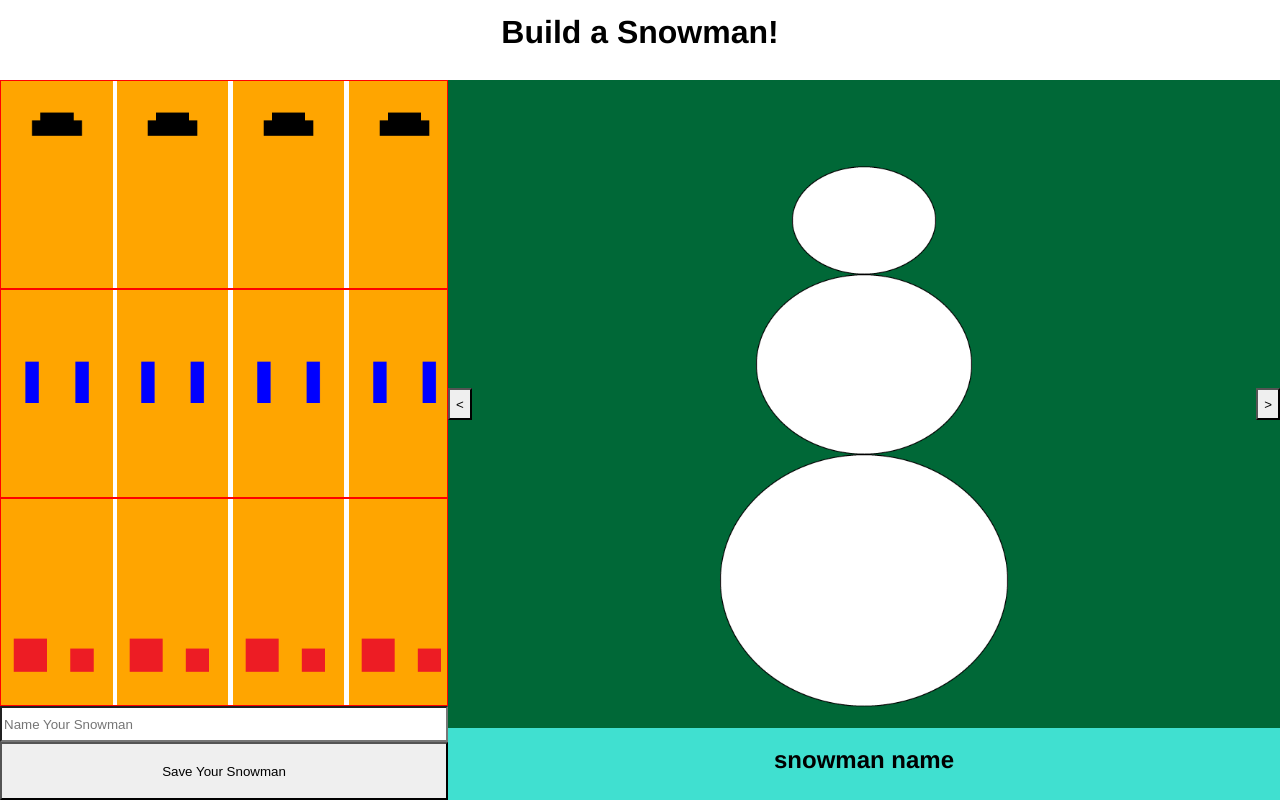
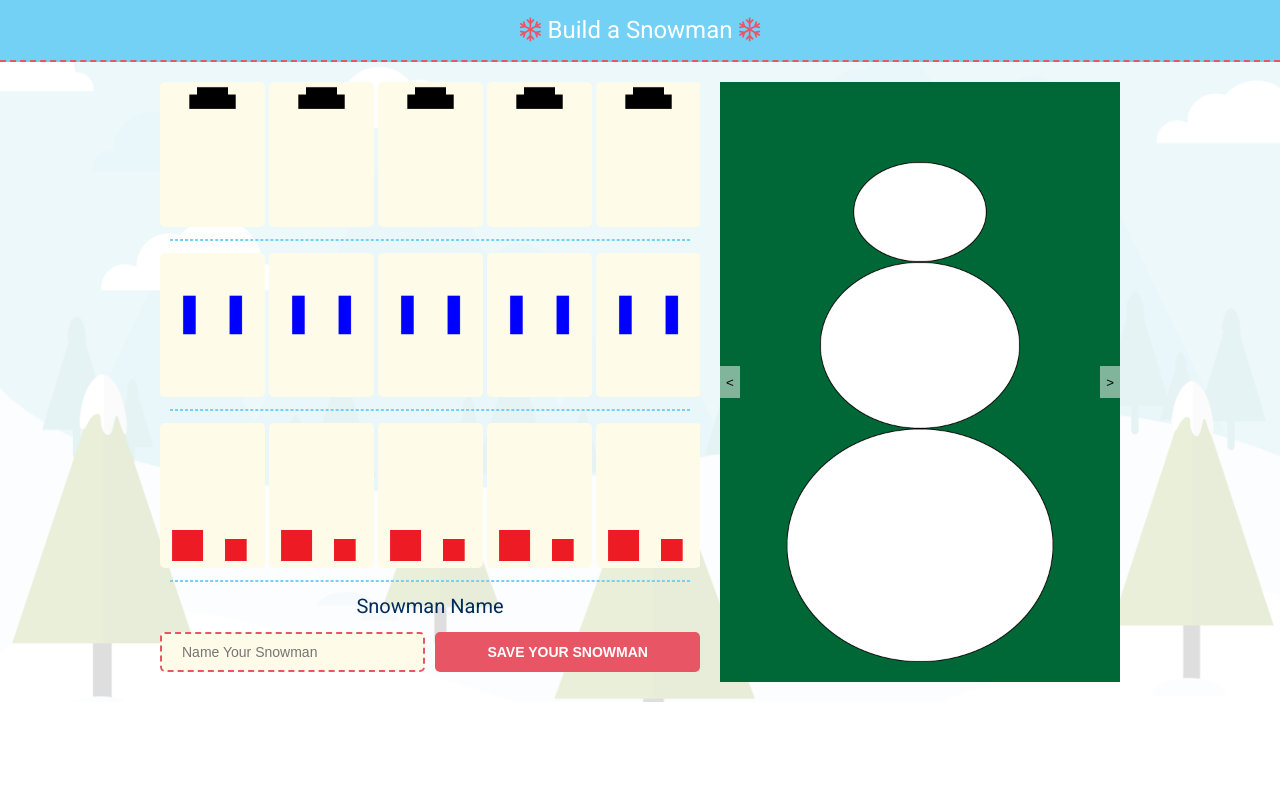
Before and after one commit to TIY-Austin-Front-End-Engineering/winterCrashCourse, a plain HTML site: page index.html in a window 1280 px wide. Drawn offline with Linux system fonts and the light colour scheme.

Commit message:
restructured html and styled basic ui

```diff
--- a/index.html
+++ b/index.html
@@ -2,11 +2,20 @@
 <html>
 	<head>
 		<meta charset="utf-8">
-		<title>Snowoman Generator</title>
+		<title>Snowman Generator</title>
+		<link href="https://fonts.googleapis.com/css?family=Roboto:300,400,700" rel="stylesheet">
+		<link href="https://maxcdn.bootstrapcdn.com/font-awesome/4.7.0/css/font-awesome.min.css" rel="stylesheet" integrity="sha384-wvfXpqpZZVQGK6TAh5PVlGOfQNHSoD2xbE+QkPxCAFlNEevoEH3Sl0sibVcOQVnN" crossorigin="anonymous">
 		<link rel="stylesheet" href="main.css">
 	</head>
 	<body>
-		<h1>Build a Snowman!</h1>
+		<header>
+			<div class="container">
+				<h1 class="logo-title"><i class="fa fa-snowflake-o" aria-hidden="true"></i>
+Build a Snowman <i class="fa fa-snowflake-o" aria-hidden="true"></i></h1>
+			</div>
+		</header>
+		<section class="snowman-builder-area">
+			<div class="container">
 				<div class="parts-list">
 					<ul class="scroll-list part-subset upper-bodies">
 						<li><button><img src="images/head.png" alt="head" /></button></li>
@@ -15,6 +24,7 @@
 						<li><button><img src="images/head.png" alt="head" /></button></li>
 						<li><button><img src="images/head.png" alt="head" /></button></li>
 					</ul>
+					<hr class="divider">
 					<ul class="scroll-list part-subset mid-bodies">
 						<li><button><img src="images/torso.png" alt="torso" /></button></li>
 						<li><button><img src="images/torso.png" alt="torso" /></button></li>
@@ -22,6 +32,7 @@
 						<li><button><img src="images/torso.png" alt="torso" /></button></li>
 						<li><button><img src="images/torso.png" alt="torso" /></button></li>
 					</ul>
+					<hr class="divider">
 					<ul class="scroll-list part-subset lower-bodies">
 						<li><button><img src="images/bottom.png" alt="bottom" /></button></li>
 						<li><button><img src="images/bottom.png" alt="bottom" /></button></li>
@@ -29,6 +40,8 @@
 						<li><button><img src="images/bottom.png" alt="bottom" /></button></li>
 						<li><button><img src="images/bottom.png" alt="bottom" /></button></li>
 					</ul>
+					<hr class="divider">
+					<h2 class="snowman-name">Snowman Name</h2>
 					<input type="text" id="snowman-name" name="snowman-name" placeholder="Name Your Snowman">
 					<input type="submit" id="submit" name="submit" value="Save Your Snowman">
 				</div>
@@ -52,8 +65,11 @@
 								<li class="bottom"></li>
 							</ul>
 						</div>
-				<h2 class="snowman-name">snowman name</h2>
 				</section>
+			</div>
+		</section>
+		<footer>
 			<script src="main.js" charset="utf-8"></script>
+		</footer>
 	</body>
 </html>
--- a/main.css
+++ b/main.css
@@ -4,7 +4,7 @@
 
 body, h2, h1 {
 	margin: 0;
-	font-family: 'Helvetica', sans-serif;
+	font-family: 'Roboto', sans-serif;
 }
 
 ul {
@@ -14,10 +14,56 @@ ul {
 }
 
 h1 {
-	height: 10vh;
 	box-sizing: border-box;
+	text-align: left;
+}
+
+h2 {
+	box-sizing: border-box;
+	font-size: 20px;
+	font-weight: 300;
+}
+
+.container {
+	width: 960px;
+	margin: 0 auto;
+}
+
+input:focus, button:focus {
+	outline: none;
+}
+
+/****************/
+/*    header    */
+/****************/
+
+header {
+	background: #73D1F5;
+	color: #ffffff;
+	border-bottom: 2px dashed #E85564;
+}
+
+h1.logo-title {
 	text-align: center;
-	line-height: 200%;
+	font-size: 24px;
+	font-weight: 500;
+	padding: 16px 0px;
+}
+
+i.fa.fa-snowflake-o {
+	color: #E85564;
+}
+
+/****************/
+/*  snowman builder  */
+/****************/
+
+.snowman-builder-area {
+	overflow: hidden;
+	background: teal;
+	background-image: url('images/winter-bg.png');
+	background-size: cover;
+	padding: 20px 0;
 }
 
 /****************/
@@ -26,19 +72,17 @@ h1 {
 
 .parts-list {
 	float: left;
-	width: 35%;
-	height: 90vh;
+	width: 540px;
 	overflow: hidden;
 	box-sizing: border-box;
 }
 
 .part-subset {
-	height: 29%;
-	overflow-y: hidden;
+	/*overflow-y: hidden;*/
 }
 
 .part-subset li {
-	width: 25%;
+	width: 105px;
 }
 
 .part-subset li::after {
@@ -60,36 +104,65 @@ h1 {
 	max-width: 100%;
 }
 
+.divider {
+	border: 1px dashed #73D1F5;
+	margin: 12px 10px;
+}
+
+.snowman-name-wrap {
+	width: 540px;
+	float: left;
+	overflow: hidden;
+}
+
 /******************/
 /*  snowman area  */
 /******************/
 
 #snowman-name, #submit {
-	height: 8%;
-	display: block;
-	width: 100%;
+	height: 40px;
+	width: 49%;
+	font-size: 14px;
 	-webkit-appearance: none;
 	-moz-appearance: none;
 	box-sizing: border-box;
+	border-radius: 5px;
 }
 
 #snowman-name {
-	height: 5%;
+	float: left;
+	border: none;
+	padding: 4px 20px;
+	background: #FEFBE8;
+	border: 2px dashed #E85564;
+}
+
+#submit {
+	float: right;
+	color: white;
+	font-weight: 700;
+	text-transform: uppercase;
+	background: #E85564;
+	border: none;
+}
+
+#submit:hover {
+	background: #c94956;
 }
 
 .snowman-display {
-	width: 65%;
+	width: 400px;
 	float: left;
-	height: 90vh;
-	background: turquoise;
+	height: 600px;
+	margin-left: 20px;
 }
 
 .current-snowman {
-	height: 87%;
+	height: 100%;
 }
 
 .snowman-image {
-	height: 90%;
+	height: 100%;
 	position: relative;
 }
 
@@ -137,9 +210,11 @@ h1 {
 	height: 100%;
 }
 
-.snowman-name {
+h2.snowman-name {
+	margin-bottom: 14px;
+	color: #012B5C;
+	font-weight: 500;
 	text-align: center;
-	line-height: 8.1vh;
 }
 
 /**********************/
@@ -166,6 +241,16 @@ input.prev, input.next {
 	z-index: 1;
 	-webkit-appearance: none;
 	-moz-appearance: none;
+	background: rgba(255, 255, 255, 0.5);
+	border: none;
+}
+
+input.prev:hover, input.next:hover {
+	background: rgba(255, 255, 255, 0.7);
+}
+
+input.prev:focus, input.next:focus {
+	outline: none;
 }
 
 /*********************/
@@ -181,16 +266,14 @@ input.prev, input.next {
 	margin: 0 auto;
 	padding: 0;
 	list-style: none;
-	overflow-x: scroll;
-	overflow-y: hidden;
-	border: 1px solid red;
 	white-space: nowrap;
 }
 
 .scroll-list li {
-	background-color: orange;
+	background-color: #FEFBE8;
 	height: 100%;
 	display: inline-block;
+	border-radius: 5px;
 }
 
 .scroll-list input.prev {
```
Also changed, not shown: images/winter-bg.png (added). Lines whose indentation alone changed are shown as unchanged.
